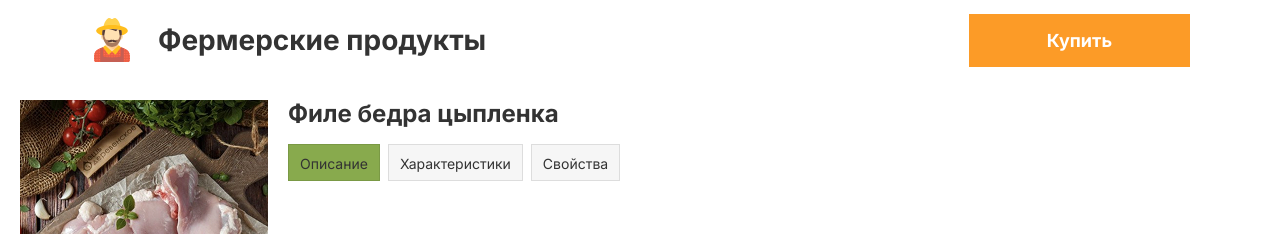
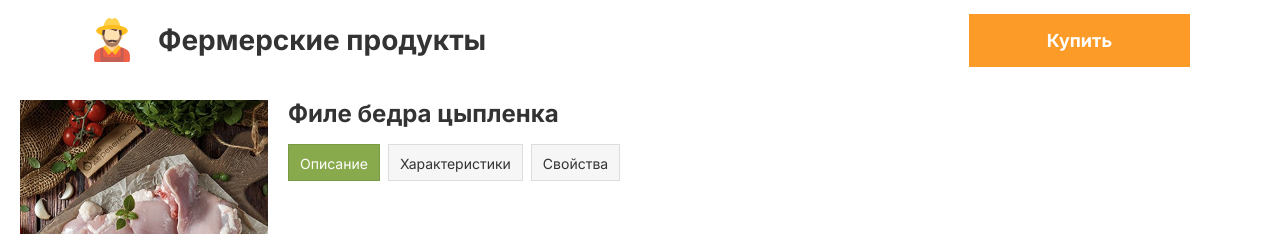
Before and after one commit to Chackmoole/farm-shop, a React (Create React App) app: page / in a window 1280 px wide. Shown: the top 234 px of the page. Built offline with nearby package versions, Linux system fonts and the light colour scheme.

Commit message:
Табам карточки продукта добавлено переключение через useState.

```diff
--- a/src/components/blocks/order-page/order-card/order-card-styled.js
+++ b/src/components/blocks/order-page/order-card/order-card-styled.js
@@ -1,5 +1,4 @@
 import styled from "styled-components";
-import { Text } from "../../../ui/text/text";
 
 export const StyledOrderCard = styled.div`
   display: flex;
@@ -15,14 +14,15 @@ export const StyledOrderCardTabs = styled.div`
 `;
 
 export const StyledOrderCardTab = styled.div`
-  padding: 8px 12px;
   background-color: ${(props) =>
-    props.$isActive
+    props.$isActiveTab
       ? props.theme.colors.colorGreen
       : props.theme.colors.colorGray};
-
-  color: ${(props) => props.theme.colors.colorBlackText};
+  color: ${(props) =>
+    props.$isActiveTab
+      ? props.theme.colors.colorWhite
+      : props.theme.colors.colorBlackText};
+  padding: 8px 12px;
   box-shadow: 0 0 0 1px rgba(0, 0, 0, 0.1) inset;
+  cursor: pointer;
 `;
-
-export const StyledOrderCardTabText = styled(Text)``;
--- a/src/components/blocks/order-page/order-card/order-card.jsx
+++ b/src/components/blocks/order-page/order-card/order-card.jsx
@@ -3,14 +3,13 @@ import {
   StyledOrderCardBox,
   StyledOrderCardTab,
   StyledOrderCardTabs,
-  StyledOrderCardTabText,
 } from "./order-card-styled";
 import chicken from "../../../../assets/img/products/chicken.jpg";
 import { Text } from "../../../ui/text/text";
 import { useState } from "react";
 
 export const OrderCard = () => {
-  const [isActive, setActive] = useState(true);
+  const [activeTab, setActiveTab] = useState("description");
 
   return (
     <StyledOrderCard>
@@ -20,20 +19,23 @@ export const OrderCard = () => {
           Филе бедра цыпленка
         </Text>
         <StyledOrderCardTabs>
-          <StyledOrderCardTab $isActive={isActive}>
-            <StyledOrderCardTabText variant="caption1">
-              Описание
-            </StyledOrderCardTabText>
+          <StyledOrderCardTab
+            $isActiveTab={activeTab === "description"}
+            onClick={() => setActiveTab("description")}
+          >
+            <Text variant="caption1">Описание</Text>
           </StyledOrderCardTab>
-          <StyledOrderCardTab>
-            <StyledOrderCardTabText variant="caption1">
-              Характеристики
-            </StyledOrderCardTabText>
+          <StyledOrderCardTab
+            $isActiveTab={activeTab === "characteristics"}
+            onClick={() => setActiveTab("characteristics")}
+          >
+            <Text variant="caption1">Характеристики</Text>
           </StyledOrderCardTab>
-          <StyledOrderCardTab>
-            <StyledOrderCardTabText variant="caption1">
-              Свойства
-            </StyledOrderCardTabText>
+          <StyledOrderCardTab
+            $isActiveTab={activeTab === "properties"}
+            onClick={() => setActiveTab("properties")}
+          >
+            <Text variant="caption1">Свойства</Text>
           </StyledOrderCardTab>
         </StyledOrderCardTabs>
       </StyledOrderCardBox>
```
